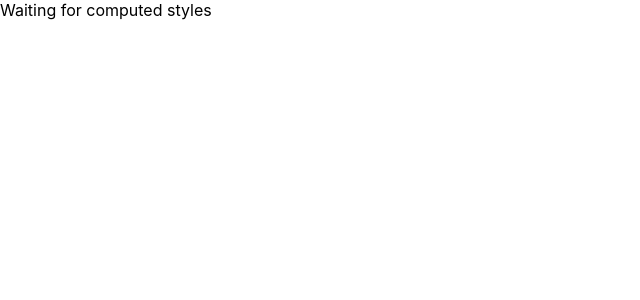
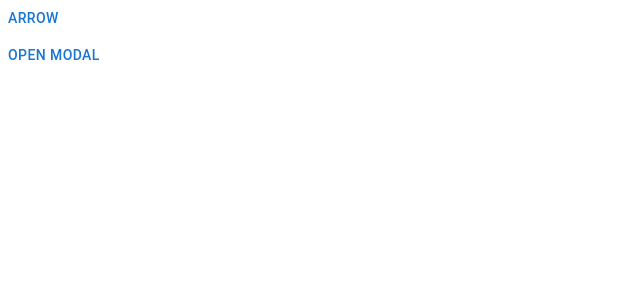
Before and after one commit to nickjiang2378/starter-css, a React (Create React App) app: page / in a window 1280 px wide. Shown: the top 300 px of the page, without its empty margins (0-640 px from the left). Built offline with nearby package versions, Linux system fonts and the light colour scheme.

Commit message:
crude cheatsheet modal and tooltip

```diff
--- a/src/App.js
+++ b/src/App.js
@@ -1,11 +1,78 @@
 /* eslint-disable no-undef */
 import './App.css';
+import { useState } from 'react';
 import EditDashboard from './pages/EditDashboard';
+import { styled } from '@mui/material/styles';
+import Tooltip, { tooltipClasses } from '@mui/material/Tooltip';
+import { Button, Box, Modal, Typography } from '@mui/material'
+
+const modalStyle = {
+  position: 'absolute',
+  top: '50%',
+  left: '50%',
+  transform: 'translate(-50%, -50%)',
+  width: '80%',
+  bgcolor: 'background.paper',
+  boxShadow: 1,
+  p: 4,
+};
 
 function App() {
+
+  const [open, setOpen] = useState(false);
+  const handleOpen = () => setOpen(true);
+  const handleClose = () => setOpen(false);
+
+  const HtmlTooltip = styled(({ className, ...props }) => (
+    <Tooltip {...props} classes={{ popper: className }} />
+  ))(({ theme }) => ({
+    [`& .${tooltipClasses.tooltip}`]: {
+      backgroundColor: '#fff',
+      color: 'rgba(0, 0, 0, 0.87)',
+      fontSize: theme.typography.pxToRem(12),
+      border: '1px solid #dadde9',
+      width: '100%'
+    },
+  }));
+
+  const PropertyPreview = () => (
+    <Box>
+      <div className="category-header bold">Property Name</div>
+      <p>
+        This property means this.
+      </p>
+      <div style={{ display: 'flex' }}>
+        <div style={{ flex: 1 }}></div>
+        <div style={{ marginRight: '10px' }}>See more</div>
+        <div>See docs</div>
+      </div>
+    </Box>
+  )
+
   return (
     <div className="App">
-      <EditDashboard />
+      {/* <EditDashboard /> */ }
+      <HtmlTooltip title={<PropertyPreview />}>
+        <Button>Arrow</Button>
+      </HtmlTooltip>
+      <div>
+        <Button onClick={handleOpen}>Open modal</Button>
+        <Modal
+          open={open}
+          onClose={handleClose}
+          aria-labelledby="modal-modal-title"
+          aria-describedby="modal-modal-description"
+        >
+          <Box sx={modalStyle}>
+            <Typography id="modal-modal-title" variant="h6" component="h2">
+              Text in a modal
+            </Typography>
+            <Typography id="modal-modal-description" sx={{ mt: 2 }}>
+              Duis mollis, est non commodo luctus, nisi erat porttitor ligula.
+            </Typography>
+          </Box>
+        </Modal>
+      </div>
     </div>
   );
 }
```
